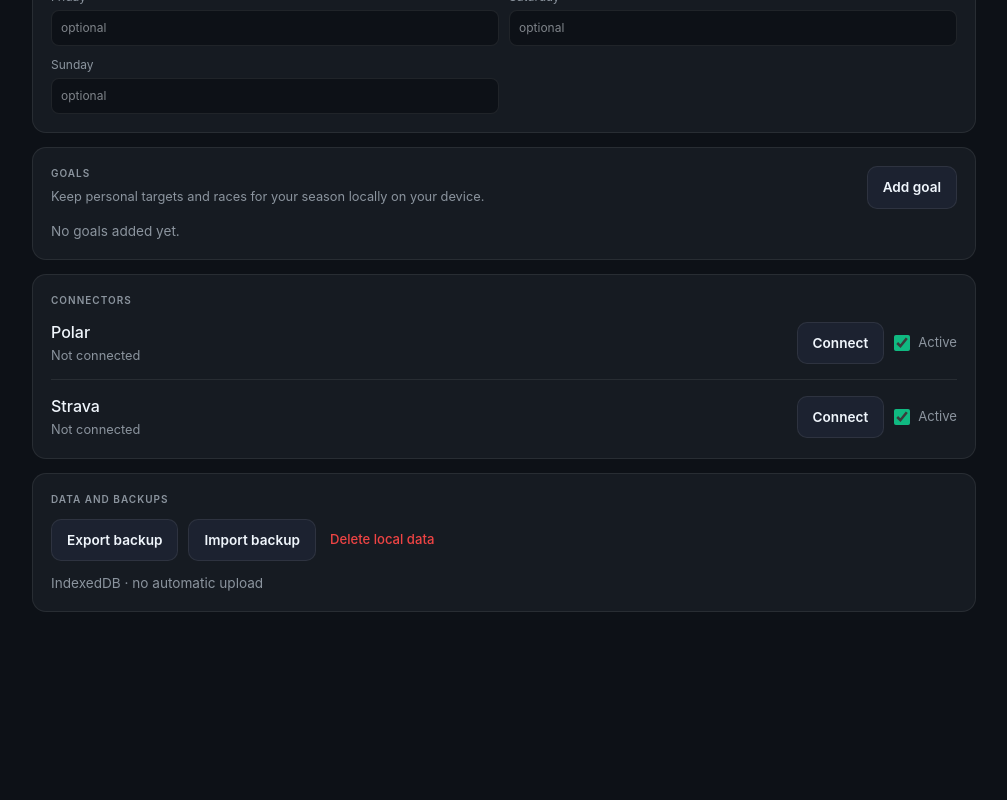
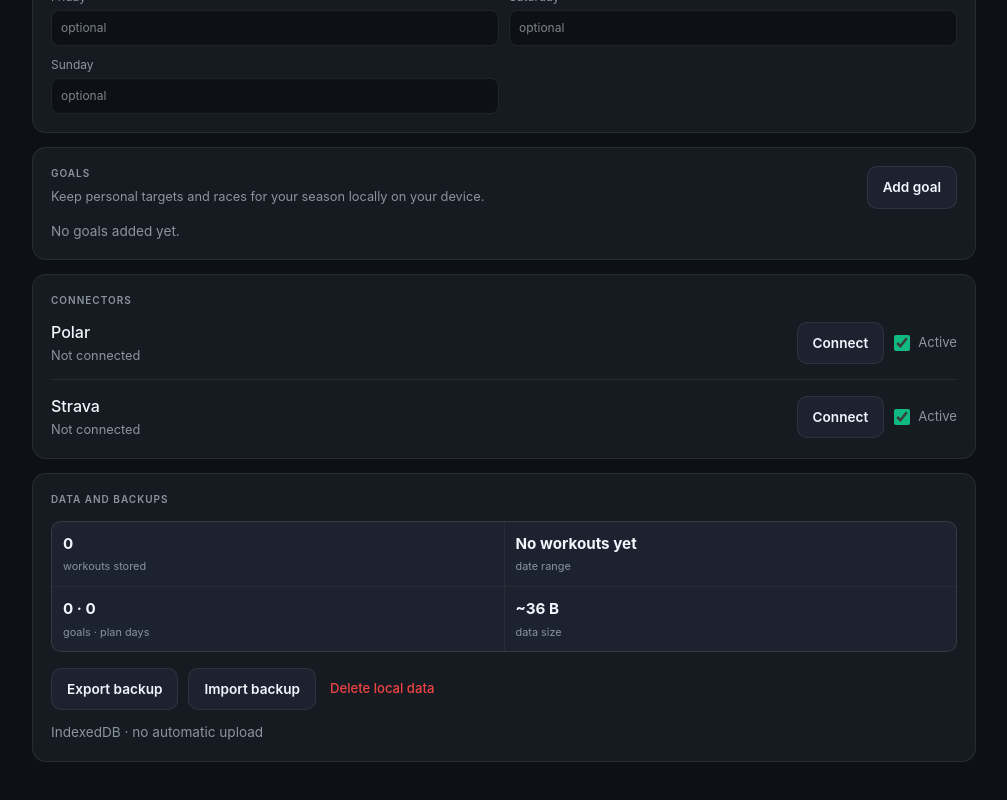
Before and after one commit to cMurschall/lauftrainer-app, a Vue app in the folder frontend/: page /settings in a window 1280 px wide. Shown: the part 1183-1983 px from the top of the page, without its empty margins (256-1263 px from the left). Before the commit the page ends 1849 px from the top, so only its background shows below. Built offline with nearby package versions, Linux system fonts and the light colour scheme; no server answers.

Commit message:
feat: enhance local data summary in settings view with workout and goal statistics

```diff
--- a/frontend/src/App.vue
+++ b/frontend/src/App.vue
@@ -28,8 +28,7 @@ const workouts = ref<Workout[]>([]),
   completedPlanDays = ref<string[]>([]),
   message = ref(''),
   loading = ref(false),
-  consent = ref(false),
-  search = ref('')
+  consent = ref(false)
 const backendStatus = ref<'checking' | 'online' | 'offline'>('checking'),
   backendVersion = ref('–'),
   backendCheckedAt = ref('')
@@ -401,6 +400,8 @@ async function saveWorkout(workout: Workout) {
                   connectConnector,
                   disconnectConnector: removeConnector,
                   goals,
+                  workouts,
+                  plan,
                   saveGoal,
                   deleteGoal,
                 }
@@ -420,7 +421,6 @@ async function saveWorkout(workout: Workout) {
                     completedPlanDays,
                     config,
                     analysis,
-                    search,
                     message,
                     loading,
                     consent,
@@ -432,7 +432,6 @@ async function saveWorkout(workout: Workout) {
                     syncConnectors,
                   }
           "
-          @update:search="search = $event"
           @update:consent="consent = $event"
           @update:theme="updateTheme($event)"
           @update:locale="setLocale($event)"
--- a/frontend/src/i18n.ts
+++ b/frontend/src/i18n.ts
@@ -118,6 +118,11 @@ const translations = {
     createPlan: 'Plan erstellen',
     creatingPlan: 'Plan wird erstellt …',
     localUpload: 'IndexedDB · kein automatischer Upload',
+    localWorkouts: 'Workouts gespeichert',
+    localPeriod: 'Zeitraum',
+    localGoalsAndPlan: 'Ziele · Plantage',
+    localStorageUsed: 'Datenvolumen',
+    noLocalWorkouts: 'Noch keine Workouts',
     checkBackend: 'Backend-Status erneut prüfen',
     checking: 'Backend wird geprüft …',
     online: 'Backend online',
@@ -264,6 +269,11 @@ const translations = {
     createPlan: 'Create plan',
     creatingPlan: 'Creating plan …',
     localUpload: 'IndexedDB · no automatic upload',
+    localWorkouts: 'workouts stored',
+    localPeriod: 'date range',
+    localGoalsAndPlan: 'goals · plan days',
+    localStorageUsed: 'data size',
+    noLocalWorkouts: 'No workouts yet',
     checkBackend: 'Check backend status again',
     checking: 'Checking backend …',
     online: 'Backend online',
--- a/frontend/src/styles.css
+++ b/frontend/src/styles.css
@@ -546,6 +546,33 @@
 
   .settings-section {
     padding: 18px;
+  }
+  .local-data-summary {
+    display: grid;
+    grid-template-columns: repeat(2, minmax(0, 1fr));
+    gap: 1px;
+    margin: 14px 0 16px;
+    overflow: hidden;
+    border: 1px solid var(--border);
+    border-radius: 10px;
+    background: var(--border);
+  }
+  .local-data-summary > div {
+    display: grid;
+    gap: 3px;
+    min-width: 0;
+    padding: 11px;
+    background: var(--surface-raised);
+  }
+  .local-data-summary strong {
+    overflow: hidden;
+    font-size: 0.95rem;
+    text-overflow: ellipsis;
+    white-space: nowrap;
+  }
+  .local-data-summary span {
+    color: var(--muted);
+    font-size: 0.68rem;
   }
   .form-grid {
     display: grid;
--- a/frontend/src/views/DashboardView.vue
+++ b/frontend/src/views/DashboardView.vue
@@ -21,7 +21,6 @@ const props = defineProps<{
     totalDurationMinutes: number
     weekly: Array<{ weekStart: string; distanceKm: number; workoutCount: number }>
   }
-  search: string
   message: string
   loading: boolean
   consent: boolean
@@ -32,16 +31,13 @@ const props = defineProps<{
   createPlan: () => void
   togglePlanDay: (day: string) => void
 }>()
-const emit = defineEmits<{ 'update:search': [value: string]; 'update:consent': [value: boolean] }>()
+const emit = defineEmits<{ 'update:consent': [value: boolean] }>()
 const { t } = useI18n()
 const showWorkoutDebug = import.meta.env.DEV
 const formatWorkoutDate = (value: string) =>
   /^\d{4}-\d{2}-\d{2}$/.test(value) ? formatWeekLabel(value) : formatDateValue(value)
-const filteredWorkouts = computed(() =>
-  props.workouts
-    .filter((workout) =>
-      `${workout.name} ${workout.sport} ${workout.date}`.toLowerCase().includes(props.search.toLowerCase()),
-    )
+const recentWorkouts = computed(() =>
+  [...props.workouts]
     .sort((a, b) => b.date.localeCompare(a.date)),
 )
 const strongestWeekDistance = computed(() =>
@@ -60,30 +56,23 @@ const planMinutes = computed(() => props.plan.reduce((sum, day) => sum + day.tot
 const completedCount = computed(() => props.plan.filter((day) => props.completedPlanDays.includes(day.day)).length)
 </script>
 <template>
-  <div class="page-heading">
-    <label class="button primary"
-      >{{ t.importFiles
-      }}<input
-        :disabled="importProgress.active"
-        accept=".csv,.json,.tcx,.gpx,.fit"
-        multiple
-        type="file"
-        @change="importFiles"
-    /></label>
-  </div>
-  <section v-if="importProgress.active" class="card import-progress" aria-live="polite" aria-busy="true">
-    <div class="card-heading">
-      <p class="eyebrow">{{ t.importProgressLabel }}</p>
-      <strong>{{ importProgress.current }} / {{ importProgress.total }}</strong>
-    </div>
-    <progress :max="importProgress.total" :value="importProgress.current"></progress>
-    <small>{{ importProgress.fileName }}</small>
-  </section>
   <section v-if="!workouts.length" class="hero">
     <span class="hero-orb" aria-hidden="true">◉</span>
     <p>{{ t.heroText }}</p>
   </section>
   <p v-if="message" class="notice">{{ message }}</p>
+  <section class="card connector-card">
+    <div class="card-heading">
+      <div>
+        <p class="eyebrow">{{ t.connectors }}</p>
+        <h3>{{ t.syncAllConnectors }}</h3>
+      </div>
+      <span class="connection-dot"></span>
+    </div>
+    <button :disabled="connectorLoading" class="button primary" @click="syncConnectors">
+      {{ connectorLoading ? t.syncingConnectors : t.syncConnectors }}
+    </button>
+  </section>
   <section class="stats">
     <article class="card">
       <span>{{ t.workouts }}</span
@@ -147,18 +136,10 @@ const completedCount = computed(() => props.plan.filter((day) => props.completed
     </div>
   <section class="grid">
     <article class="card">
-      <p class="eyebrow">{{ t.history }}</p>
-      <div class="search-wrap">
+      <p class="eyebrow">{{ t.history }}</p><!--
         <span aria-hidden="true">⌕</span
-        ><input
-          :placeholder="t.search"
-          :value="search"
-          class="search"
-          @input="emit('update:search', ($event.target as HTMLInputElement).value)"
-        />
-      </div>
-      <ul class="workouts">
-        <li v-for="workout in filteredWorkouts.slice(0, 12)" :key="workout.id" class="workout-row">
+      --><ul class="workouts">
+        <li v-for="workout in recentWorkouts.slice(0, 12)" :key="workout.id" class="workout-row">
           <span class="sport-icon" aria-hidden="true">⌁</span>
           <div>
             <strong>{{ formatWorkoutDate(workout.date) }}</strong
@@ -172,7 +153,7 @@ const completedCount = computed(() => props.plan.filter((day) => props.completed
             </details>
           </div>
         </li>
-        <li v-if="!filteredWorkouts.length">{{ t.noWorkouts }}</li>
+        <li v-if="!recentWorkouts.length">{{ t.noWorkouts }}</li>
       </ul>
     </article>
     <article class="card">
@@ -193,16 +174,28 @@ const completedCount = computed(() => props.plan.filter((day) => props.completed
       </div>
     </article>
   </section>
-  <section class="card">
+  <section class="card import-card">
     <div class="card-heading">
       <div>
-        <p class="eyebrow">{{ t.connectors }}</p>
-        <h3>{{ t.syncAllConnectors }}</h3>
+        <p class="eyebrow">{{ t.localUpload }}</p>
+        <h3>{{ t.importFiles }}</h3>
       </div>
-      <span class="connection-dot"></span>
     </div>
-    <button :disabled="connectorLoading" class="button primary" @click="syncConnectors">
-      {{ connectorLoading ? t.syncingConnectors : t.syncConnectors }}
-    </button>
+    <label class="button secondary"
+      >{{ t.importFiles }}<input
+        :disabled="importProgress.active"
+        accept=".csv,.json,.tcx,.gpx,.fit"
+        multiple
+        type="file"
+        @change="importFiles"
+    /></label>
+    <div v-if="importProgress.active" class="import-progress" aria-live="polite" aria-busy="true">
+      <div class="card-heading">
+        <p class="eyebrow">{{ t.importProgressLabel }}</p>
+        <strong>{{ importProgress.current }} / {{ importProgress.total }}</strong>
+      </div>
+      <progress :max="importProgress.total" :value="importProgress.current"></progress>
+      <small>{{ importProgress.fileName }}</small>
+    </div>
   </section>
 </template>
--- a/frontend/src/views/SettingsView.vue
+++ b/frontend/src/views/SettingsView.vue
@@ -2,7 +2,7 @@
 import { computed, ref } from 'vue'
 import { type Locale, useI18n } from '../i18n'
 import UiSelect from '../components/UiSelect.vue'
-import type { UserConfig } from '../types/workout'
+import type { TrainingPlanDay, UserConfig, Workout } from '../types/workout'
 import type { ConnectorId, ConnectorSettings, ThemePreference, TrainingGoal, GoalType } from '../types/settings'
 
 const props = defineProps<{
@@ -17,6 +17,8 @@ const props = defineProps<{
   connectConnector: (id: ConnectorId) => void
   disconnectConnector: (id: ConnectorId) => void
   goals: TrainingGoal[]
+  workouts: Workout[]
+  plan: TrainingPlanDay[]
   saveGoal: (goal: TrainingGoal) => void
   deleteGoal: (id: string) => void
 }>()
@@ -30,6 +32,19 @@ const goalError = ref('')
 const weekdays = ['monday', 'tuesday', 'wednesday', 'thursday', 'friday', 'saturday', 'sunday'] as const
 const weekdayLabels = computed(() => ({ monday: t.value.monday, tuesday: t.value.tuesday, wednesday: t.value.wednesday, thursday: t.value.thursday, friday: t.value.friday, saturday: t.value.saturday, sunday: t.value.sunday }))
 const sortedGoals = computed(() => [...props.goals].sort((a, b) => (a.date || '9999').localeCompare(b.date || '9999')))
+const workoutDateRange = computed(() => {
+  const dates = props.workouts.map((workout) => workout.date.slice(0, 10)).sort()
+  if (!dates.length) return t.value.noLocalWorkouts
+  const format = (date: string) => new Intl.DateTimeFormat(locale.value, { month: '2-digit', year: 'numeric' }).format(new Date(`${date}T12:00:00`))
+  return `${format(dates[0])} – ${format(dates[dates.length - 1])}`
+})
+const localDataSize = computed(() => {
+  const data = JSON.stringify({ workouts: props.workouts, goals: props.goals, plan: props.plan })
+  const bytes = new TextEncoder().encode(data).length
+  if (bytes < 1024) return `${bytes} B`
+  if (bytes < 1024 * 1024) return `${(bytes / 1024).toFixed(1)} KB`
+  return `${(bytes / (1024 * 1024)).toFixed(1)} MB`
+})
 const themeOptions = computed(() => [
   { label: t.value.themeSystem, value: 'system' },
   {
@@ -237,6 +252,24 @@ function submitGoal() {
   </section>
   <section class="card settings-section">
     <p class="eyebrow">{{ t.dataSettings }}</p>
+    <div class="local-data-summary">
+      <div>
+        <strong>{{ props.workouts.length }}</strong>
+        <span>{{ t.localWorkouts }}</span>
+      </div>
+      <div>
+        <strong>{{ workoutDateRange }}</strong>
+        <span>{{ t.localPeriod }}</span>
+      </div>
+      <div>
+        <strong>{{ props.goals.length }} · {{ props.plan.length }}</strong>
+        <span>{{ t.localGoalsAndPlan }}</span>
+      </div>
+      <div>
+        <strong>~{{ localDataSize }}</strong>
+        <span>{{ t.localStorageUsed }}</span>
+      </div>
+    </div>
     <div class="settings-actions">
       <button class="button secondary" @click="downloadBackup">{{ t.exportBackup }}</button>
       <label class="button secondary"
```
